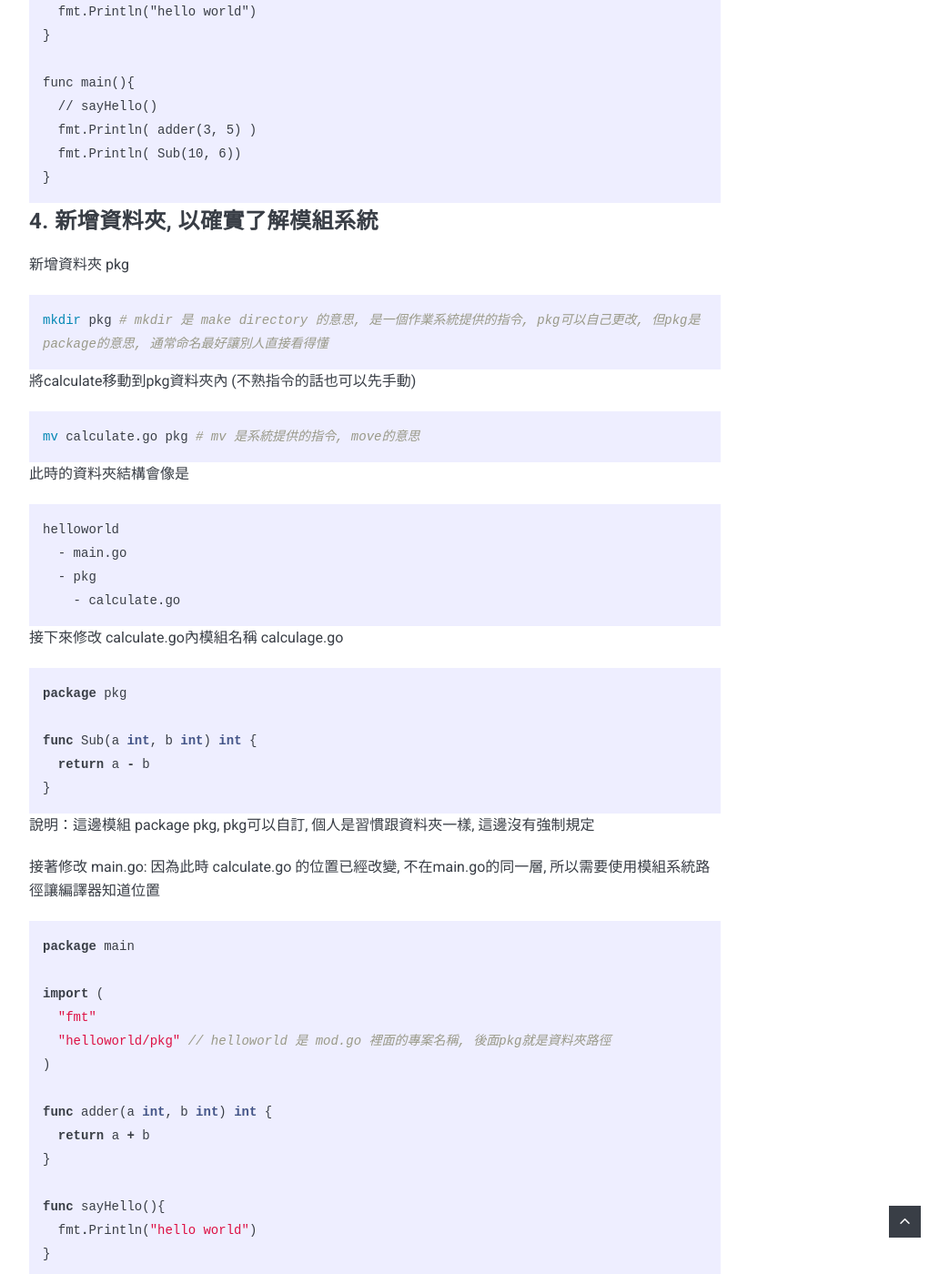
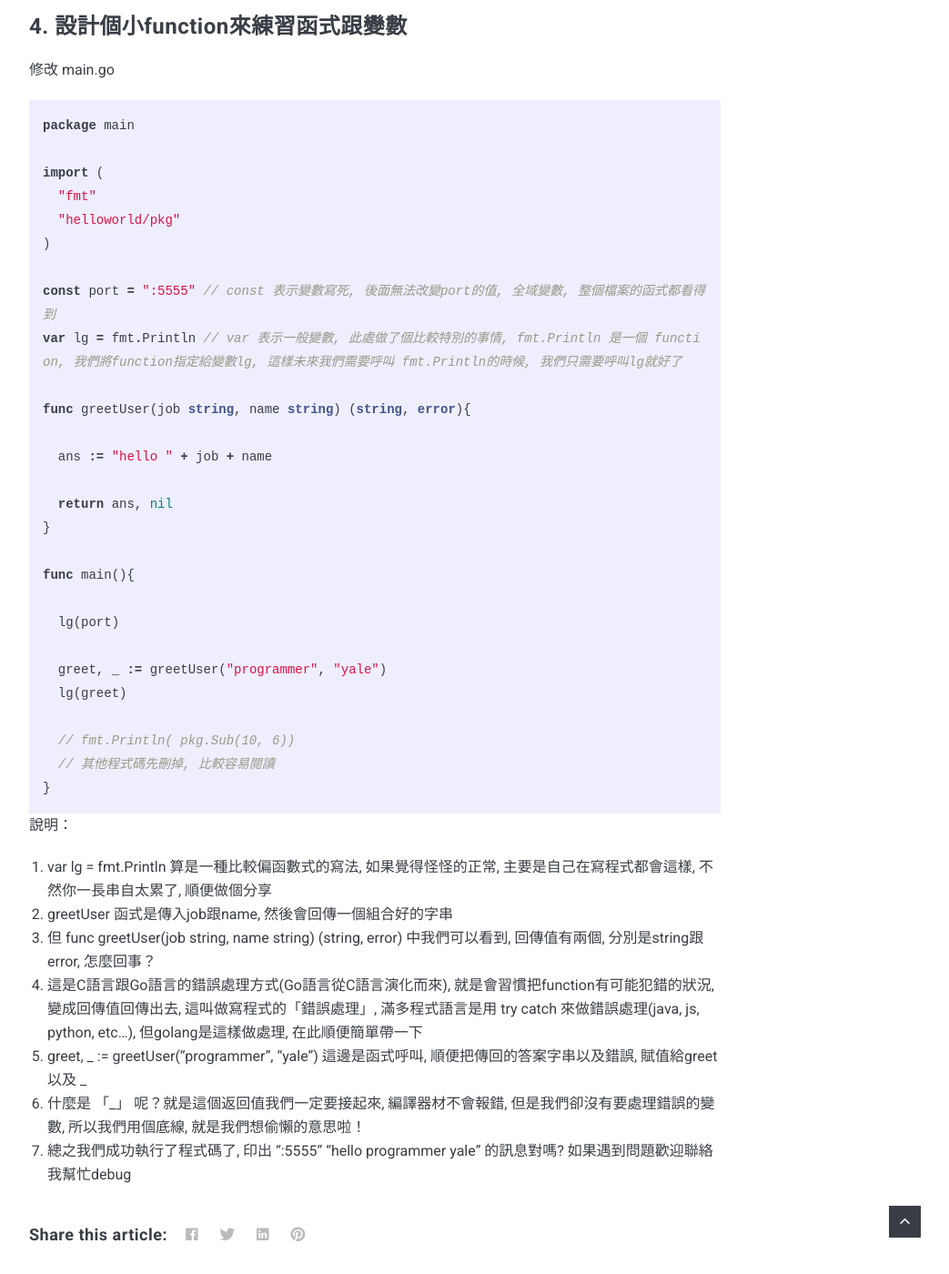
Before and after one commit to cbot918/tutorblog, a Jekyll site: the page built from _posts/2023-08-27-go04_variable.markdown, in a window 1280 px wide and 1400 px high, scrolled down 3726 px. Shown: the whole window at 91% size, without its empty margins (228-1271 px from the left). Built offline with Jekyll 4.4.1, drawn with Linux system fonts in a browser that asks for light colours; nearby versions of some CDN libraries; comment, search, counter and statistics services are not loaded; some of the changed text lies outside the part shown.

Commit message:
add_go04_variable

````diff
--- a/_posts/2023-08-27-go04_variable.markdown
+++ b/_posts/2023-08-27-go04_variable.markdown
@@ -45,7 +45,7 @@ func main(){
 }
 ```
 
-### 2. 使用變數
+### 2. 宣告變數
 翻修 main.go
 ```go
 package main
@@ -74,97 +74,67 @@ func main(){
 說明：
 1. 前面忘了介紹 a := "hello" , 這邊我們看到 雙引號 ",  在兩個雙引號內的東西, 會變編譯器識別為字串 string
 2. 寫成是的 = 不是等於的意思, 是 assign, 賦值的意思
-### 2. 新增另一個檔案 calculate.go
-新增一個檔案 calculate.go (可以使用touch指令, 或vscode左邊界面滑鼠直接新增)
-calculate.go
-```go
-package main
+3. 程式設計裡面的等於是 == (就是要判斷兩個東西相等, 後面會詳細介紹判斷式)
 
-func Sub(a int, b int) int {
-  return a - b
-}
-```
-說明：
-1. 我們在同個資料夾內新增了calculate.go, 並且定義了 func Sub(a int, b int) int
-2. 重點注意的是, 我們前面 adder 開頭小寫, 這邊 Sub開頭大寫, 這邊牽涉到物件導向的 public/private觀念, 在golang裡面, 小寫代表private 不希望別人使用, 大寫代表public 開放給人使用, 因此我們定義在不同檔案裡面的function, 要以大寫開頭表示public, 不然程式會無法執行
-
-### 3. 修改 main.go, 呼叫執行 Sub函式
+### 3. 更多變數的宣告方式
 修改 main.go
 ```go
 package main
 
 import (
   "fmt"
+  "helloworld/pkg"
 )
 
-func adder(a int, b int) int {
-  return a + b
-}
-
-func sayHello(){
-  fmt.Println("hello world")
-}
+const port = ":5555" // const 表示變數寫死, 後面無法改變port的值, 全域變數, 整個檔案的函式都看得到
+var lg = fmt.Println // var 表示一般變數, 此處做了個比較特別的事情, fmt.Println 是一個 function, 我們將function指定給變數lg, 這樣未來我們需要呼叫 fmt.Println的時候, 我們只需要呼叫lg就好了
 
 func main(){
-  // sayHello()
-  fmt.Println( adder(3, 5) )
-  fmt.Println( Sub(10, 6))
+
+  lg(port)
+
+  // fmt.Println( pkg.Sub(10, 6))
+  // 其他程式碼先刪掉, 比較容易閱讀
 }
 ```
+執行程式： 印出 :5555
 
-### 4. 新增資料夾, 以確實了解模組系統
-新增資料夾 pkg
-```bash
-mkdir pkg # mkdir 是 make directory 的意思, 是一個作業系統提供的指令, pkg可以自己更改, 但pkg是package的意思, 通常命名最好讓別人直接看得懂
-```
-將calculate移動到pkg資料夾內 (不熟指令的話也可以先手動)
-```bash
-mv calculate.go pkg # mv 是系統提供的指令, move的意思
-```
-此時的資料夾結構會像是
-```
-helloworld
-  - main.go
-  - pkg
-    - calculate.go
-```
-接下來修改 calculate.go內模組名稱
-calculage.go
-```go
-package pkg
-
-func Sub(a int, b int) int {
-  return a - b
-}
-```
-說明：這邊模組 package pkg,  pkg可以自訂, 個人是習慣跟資料夾一樣, 這邊沒有強制規定
-
-
-接著修改 main.go: 因為此時 calculate.go 的位置已經改變, 不在main.go的同一層, 所以需要使用模組系統路徑讓編譯器知道位置
+### 4. 設計個小function來練習函式跟變數
+修改 main.go
 ```go
 package main
 
 import (
   "fmt"
-  "helloworld/pkg" // helloworld 是 mod.go 裡面的專案名稱, 後面pkg就是資料夾路徑
+  "helloworld/pkg"
 )
 
-func adder(a int, b int) int {
-  return a + b
-}
+const port = ":5555" // const 表示變數寫死, 後面無法改變port的值, 全域變數, 整個檔案的函式都看得到
+var lg = fmt.Println // var 表示一般變數, 此處做了個比較特別的事情, fmt.Println 是一個 function, 我們將function指定給變數lg, 這樣未來我們需要呼叫 fmt.Println的時候, 我們只需要呼叫lg就好了
 
-func sayHello(){
-  fmt.Println("hello world")
+func greetUser(job string, name string) (string, error){
+
+  ans := "hello " + job + name
+
+  return ans, nil
 }
 
 func main(){
-  // sayHello()
-  fmt.Println( adder(3, 5) )
-  fmt.Println( pkg.Sub(10, 6)) // 這邊就需要使用 pkg這個物件去呼叫Sub函式(至於什麼是物件後面詳述)
+
+  lg(port)
+
+  greet, _ := greetUser("programmer", "yale")
+  lg(greet)
+
+  // fmt.Println( pkg.Sub(10, 6))
+  // 其他程式碼先刪掉, 比較容易閱讀
 }
 ```
-執行
-```bash
-go run .
-```
-之後的預期結果是會看到 4, 如果學習過程有困難歡迎 email我幫忙排除(yale918@gmail.com)
+說明：
+1. var lg = fmt.Println 算是一種比較偏函數式的寫法, 如果覺得怪怪的正常, 主要是自己在寫程式都會這樣, 不然你一長串自太累了, 順便做個分享
+2. greetUser 函式是傳入job跟name, 然後會回傳一個組合好的字串
+3. 但 func greetUser(job string, name string) (string, error) 中我們可以看到, 回傳值有兩個, 分別是string跟error, 怎麼回事？
+4. 這是C語言跟Go語言的錯誤處理方式(Go語言從C語言演化而來), 就是會習慣把function有可能犯錯的狀況, 變成回傳值回傳出去, 這叫做寫程式的「錯誤處理」, 滿多程式語言是用 try catch 來做錯誤處理(java, js, python, etc...), 但golang是這樣做處理, 在此順便簡單帶一下
+5. greet, _ := greetUser("programmer", "yale")  這邊是函式呼叫, 順便把傳回的答案字串以及錯誤, 賦值給greet 以及 _
+6. 什麼是 「_」 呢？就是這個返回值我們一定要接起來, 編譯器材不會報錯, 但是我們卻沒有要處理錯誤的變數, 所以我們用個底線, 就是我們想偷懶的意思啦！
+7. 總之我們成功執行了程式碼了, 印出 ":5555" "hello programmer yale" 的訊息對嗎? 如果遇到問題歡迎聯絡我幫忙debug
````
